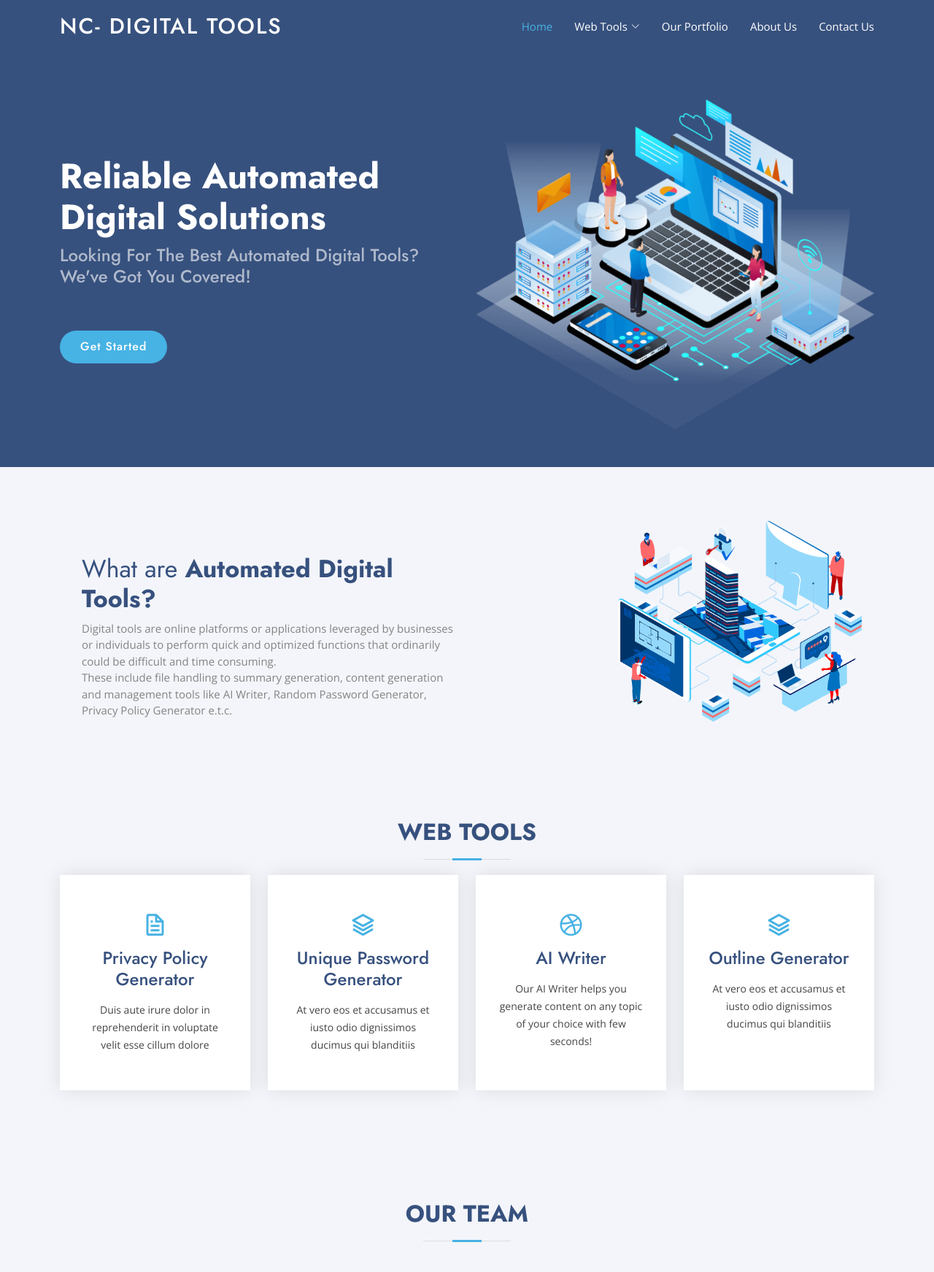
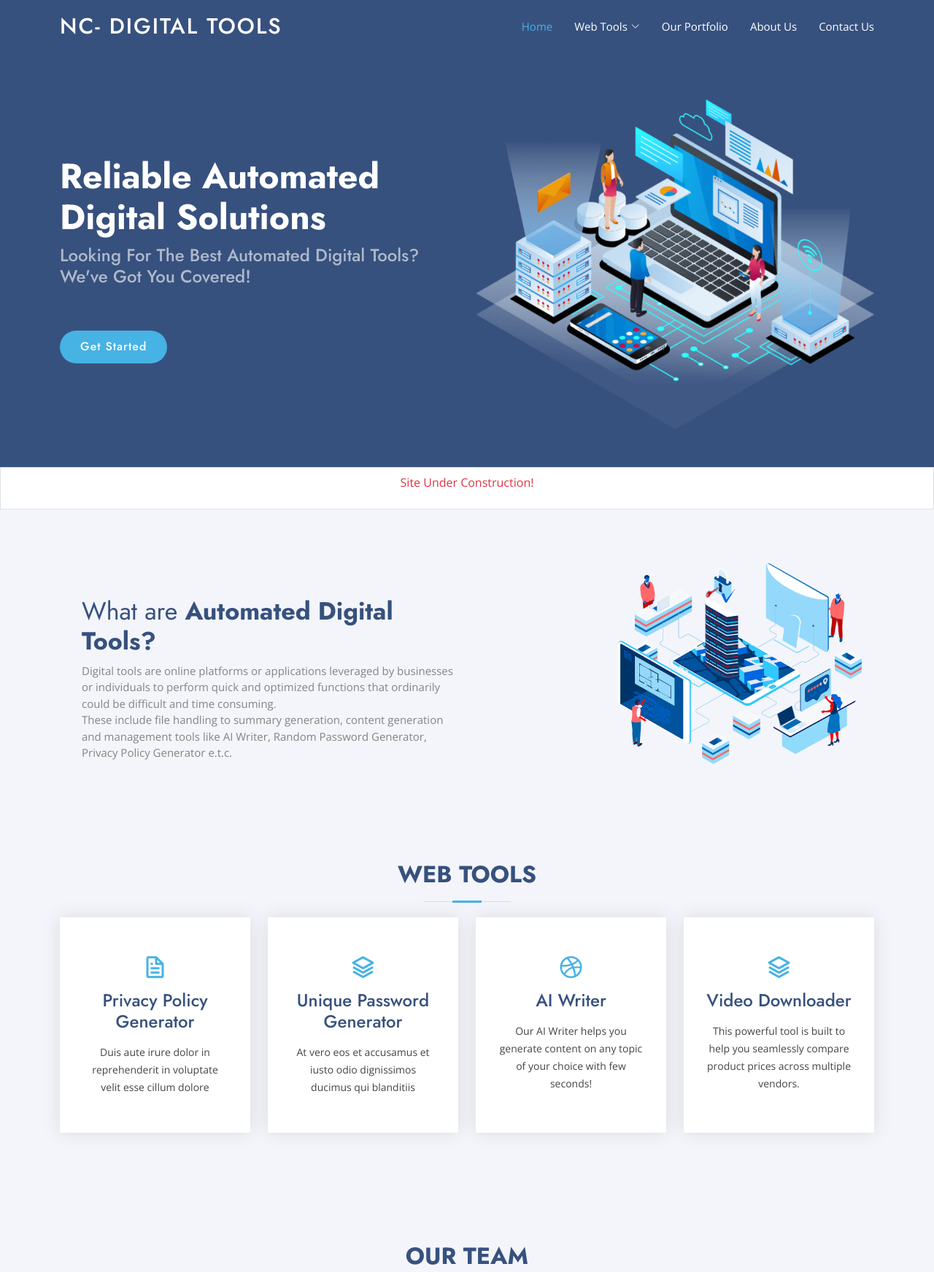
Before and after one commit to Notal-Crest/Power-Tools, a PHP site: page /jumia/ in a window 1280 px wide. Shown: the top 1743 px of the page at 73% size. Run offline with PHP 8.4, Linux system fonts and the light colour scheme; some libraries are stand-ins or nearby versions.

Commit message:
update 17/12/2023

```diff
--- a/inc/footer.php
+++ b/inc/footer.php
@@ -71,6 +71,7 @@
 <script src="assets/js/main.js"></script>
 <script src="assets/js/ai-writer.js"></script>
 <script src="assets/js/password.js"></script>
+<script src="assets/js/comparator.js"></script>
 
 <script>
 
--- a/inc/header.php
+++ b/inc/header.php
@@ -25,6 +25,7 @@
   <link href="assets/vendor/remixicon/remixicon.css" rel="stylesheet">
   <link href="assets/vendor/swiper/swiper-bundle.min.css" rel="stylesheet">
   <link rel='stylesheet' href='https://cdn.jsdelivr.net/npm/sweetalert2@7.12.15/dist/sweetalert2.min.css'>
+  <link rel="stylesheet" href="https://cdnjs.cloudflare.com/ajax/libs/font-awesome/4.7.0/css/font-awesome.min.css">
 
   <!-- Template Main CSS File -->
   <link href="assets/css/style.css" rel="stylesheet">
--- a/index.php
+++ b/index.php
@@ -13,10 +13,10 @@ include("inc/header.php")
           <li><a class="nav-link scrollto active" href="#hero">Home</a></li>
           <li class="dropdown"><a href="#Web" class="nav-link scrollto"><span>Web Tools</span> <i class="bi bi-chevron-down"></i></a>
             <ul>
-              <li><a href="#Web" class="nav-link scrollto" >Password Generator</a></li>
-              <li><a href="#Web" class="nav-link scrollto" >Privacy Policy Generator</a></li>
-              <li><a href="#Web" class="nav-link scrollto" >AI Writer</a></li>
-              <li><a href="#Web" class="nav-link scrollto" >Outline Generator</a></li>
+              <li><a href="password_gen.php" class="nav-link scrollto" >Password Generator</a></li>
+              <li><a href="privacy.php" class="nav-link scrollto" >Privacy Policy Generator</a></li>
+              <li><a href="ai-writer.php" class="nav-link scrollto" >AI Writer</a></li>
+              <li><a href="comparator.php" class="nav-link scrollto" >Product Price Comparator</a></li>
             </ul>
           </li>
           <li><a class="nav-link scrollto" href="#">Our Portfolio</a></li>
@@ -48,7 +48,9 @@ include("inc/header.php")
     </div>
 
   </section><!-- End Hero -->
-
+  <div class="container-fluid p-2 border text-danger text-center">
+    <p class="text-bold">Site Under Construction!</p>
+  </div>
   <main id="main">
     <!-- ======= Why Us Section ======= -->
     <section id="why-us" class="why-us section-bg">
@@ -110,8 +112,8 @@ include("inc/header.php")
           <div class="col-xl-3 col-md-6 d-flex align-items-stretch mt-4 mt-xl-0" data-aos="zoom-in" data-aos-delay="400">
             <div class="icon-box">
               <div class="icon"><i class="bx bx-layer"></i></div>
-              <h4><a href="">Outline Generator</a></h4>
-              <p>At vero eos et accusamus et iusto odio dignissimos ducimus qui blanditiis</p>
+              <h4><a href="videod.php">Video Downloader</a></h4>
+              <p>This powerful tool is built to help you seamlessly compare product prices across multiple vendors.</p>
             </div>
           </div>
         </div>
```
Also changed, not shown: assets/js/tools.js (added, +71 -0 lines), engine/tools.php (added, +57 -0 lines), videod.php (added, +64 -0 lines), README.md.
